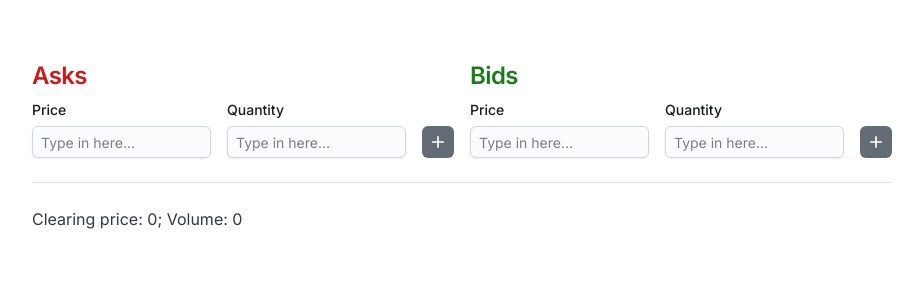
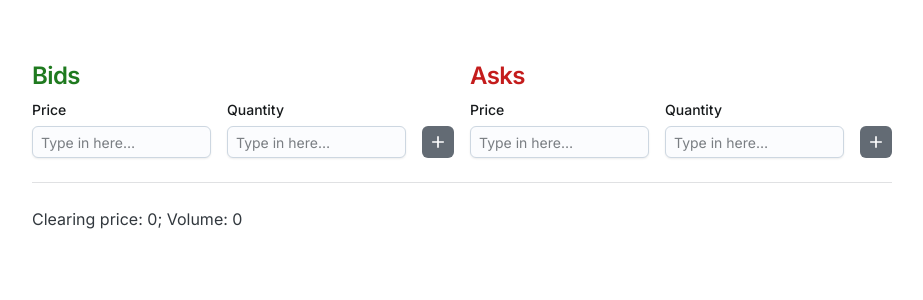
Before and after one commit to research-ag/auction-algo-playground, a React (Vite) app: page / in a window 1280 px wide. Shown: the top 300 px of the page, without its empty margins (178-1101 px from the left). Built offline with nearby package versions, Linux system fonts and the light colour scheme.

Commit message:
Another small changes

```diff
--- a/src/components/root.tsx
+++ b/src/components/root.tsx
@@ -6,8 +6,8 @@ import { clearAuction } from "./algo";
 import Chart from "./chart";
 
 const Root = () => {
+  const bids = useOrders({ comparePriority: (a, b) => a.price - b.price });
   const asks = useOrders({ comparePriority: (a, b) => b.price - a.price });
-  const bids = useOrders({ comparePriority: (a, b) => a.price - b.price });
 
   const { clearingPrice, clearingVolume } = clearAuction(bids.list, asks.list);
 
@@ -22,8 +22,8 @@ const Root = () => {
         }}
       >
         <Box sx={{ display: "flex", gap: "16px", flexWrap: "wrap" }}>
+          <OrderList title="Bids" color="success" {...bids} />
           <OrderList title="Asks" color="danger" {...asks} />
-          <OrderList title="Bids" color="success" {...bids} />
         </Box>
         <Divider sx={{ marginY: "24px" }} />
         <Box sx={{ marginBottom: "16px" }}>
```
Also changed, not shown: 1 other file (tests, documents, lock files or other folders).
